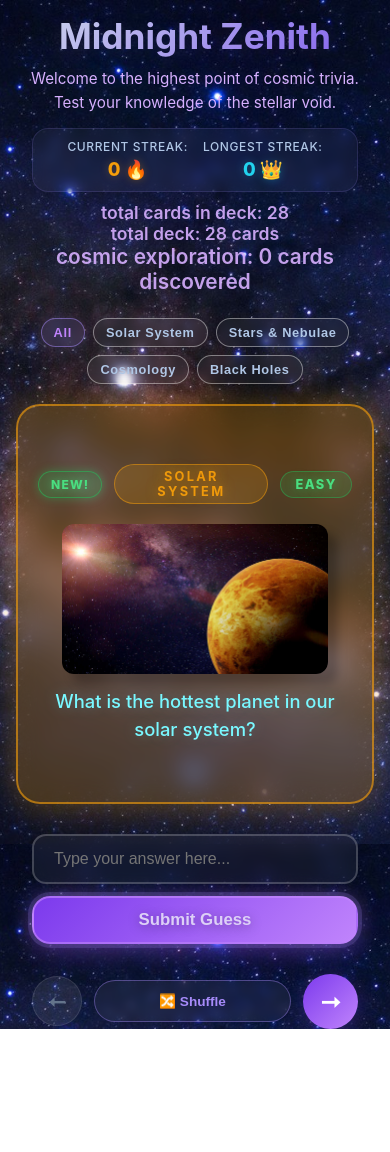
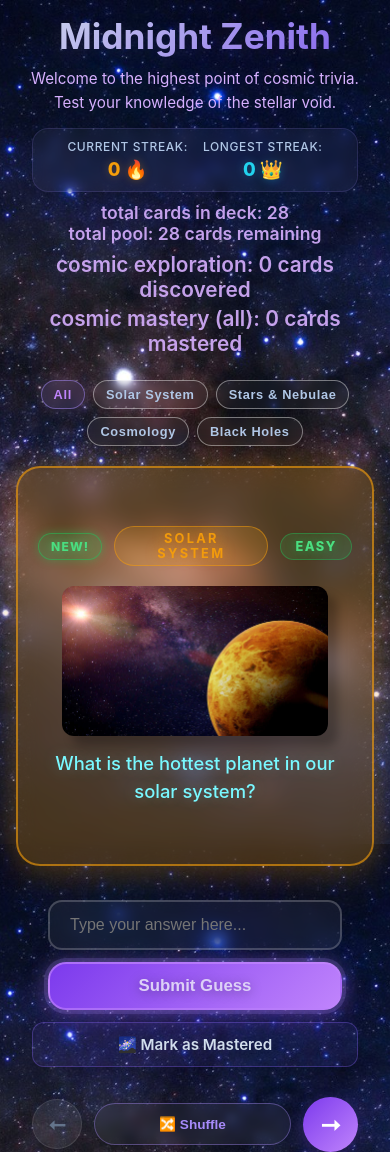
Before and after one commit to zxahamza20/Midnight-Zenith, a React (Vite) app: page / in a window 390 px wide. Before the commit the page ends 1029 px from the top, so only its background shows below. Built offline with nearby package versions, Linux system fonts and the light colour scheme.

Commit message:
Add the mastery tracker, users can mark a card as mastered and remove it from the pool.

```diff
--- a/src/App.css
+++ b/src/App.css
@@ -397,6 +397,94 @@ body {
   text-shadow: 0 0 10px rgba(34, 211, 238, 0.3);
 }
 
+.exploration-trackers-row {
+  display: flex;
+  flex-direction: column;
+  align-items: center;
+  gap: 4px;
+  margin-top: 8px;
+}
+
+.mastered-tracker {
+  font-size: 1.3rem;
+  font-weight: 600;
+  color: #d7b0ff;
+  margin: 0;
+  opacity: 0.9;
+}
+
+.action-row-container {
+  display: flex;
+  flex-direction: column;
+  align-items: center;
+  width: 100%;
+  max-width: 460px;
+  gap: 12px;
+  margin-top: 4px;
+}
+
+.action-row-container .guess-container {
+  width: 100%;
+  margin-bottom: 0;
+}
+
+.master-card-btn {
+  width: 100%;
+  padding: 12px 24px;
+  background: rgba(130, 94, 238, 0.08);
+  border: 1px solid rgba(130, 94, 238, 0.35);
+  border-radius: 12px;
+  color: #d1ddec;
+  font-family: inherit;
+  font-size: 0.95rem;
+  font-weight: 600;
+  cursor: pointer;
+  transition: all 0.2s ease-in-out;
+  box-shadow: 0 4px 15px rgba(0, 0, 0, 0.15);
+}
+
+.master-card-btn:hover {
+  background: rgba(130, 94, 238, 0.18);
+  border-color: rgba(167, 139, 250, 0.7);
+  color: #22d3ee;
+  box-shadow: 0 0 15px rgba(167, 139, 250, 0.3);
+  transform: translateY(-1px);
+}
+
+.master-card-btn:active {
+  transform: translateY(1px);
+}
+
+.empty-pool-message {
+  color: #22d3ee;
+  padding: 60px 20px;
+  text-align: center;
+  font-size: 1.15rem;
+  font-weight: 600;
+  letter-spacing: 0.02em;
+  background: rgba(130, 94, 238, 0.04);
+  border: 1px dashed rgba(167, 139, 250, 0.3);
+  border-radius: 16px;
+  max-width: 460px;
+  box-sizing: border-box;
+  width: 100%;
+  text-shadow: 0 0 8px rgba(34, 211, 238, 0.3);
+}
+
+@media (max-width: 500px) {
+  .action-row-container {
+    padding: 0 16px;
+    box-sizing: border-box;
+  }
+}
+
+@media (max-width: 500px) {
+  .action-row-container {
+    padding: 0 16px;
+    box-sizing: border-box;
+  }
+}
+
 @media (max-width: 500px) {
   .streak-tracker {
     gap: 15px;
--- a/src/App.jsx
+++ b/src/App.jsx
@@ -8,6 +8,7 @@ function App() {
   const [currentIndex, setCurrentIndex] = useState(0);
   const [forceFlipReset, setForceFlipReset] = useState(0);
   const [discoveredCardIds, setDiscoveredCardIds] = useState(new Set());
+  const [masteredCardIds, setMasteredCardIds] = useState(new Set());
   const [isTransitioningFilter, setIsTransitioningFilter] = useState(false);
   const [isTransitioningCard, setIsTransitioningCard] = useState(false);
 
@@ -22,28 +23,40 @@ function App() {
   const [isShuffled, setIsShuffled] = useState(false);
   const [sequenceMap, setSequenceMap] = useState([]);
 
+  // 1. Filter out already mastered cards from the global card source pool
+  const standardPoolCards = spaceCards.filter(card => !masteredCardIds.has(card.id));
+
+  // 2. Filter remaining cards based on active category selection
   const filteredCards = activeCategory === 'All'
-    ? spaceCards
-    : spaceCards.filter(card => card.category === activeCategory);
+    ? standardPoolCards
+    : standardPoolCards.filter(card => card.category === activeCategory);
 
-  // Generate sequence mapping whenever the deck layout filters or shuffles
+  // Generate sequence mapping whenever the filtered card layout changes or toggles shuffle
   useEffect(() => {
     let indices = Array.from({ length: filteredCards.length }, (_, i) => i);
     if (isShuffled) {
-      // Fisher-Yates Shuffle implementation
       for (let i = indices.length - 1; i > 0; i--) {
         const j = Math.floor(Math.random() * (i + 1));
         [indices[i], indices[j]] = [indices[j], indices[i]];
       }
     }
     setSequenceMap(indices);
-    setCurrentIndex(0); // Reset to the start of the new sequence order
+
+    // Safeguard pointer boundaries if cards are dynamically extracted by mastery action
+    setCurrentIndex(prevIndex => {
+      if (filteredCards.length === 0) return 0;
+      return prevIndex >= filteredCards.length ? filteredCards.length - 1 : prevIndex;
+    });
   }, [activeCategory, isShuffled, filteredCards.length]);
 
-  // Determine the actual card to show based on mapped sequence array
   const activeMappedIndex = sequenceMap[currentIndex] ?? 0;
   const currentCard = filteredCards[activeMappedIndex];
   const categoryList = ['All', ...new Set(spaceCards.map(card => card.category))];
+
+  // Helper method to count category-specific metrics explicitly
+  const getCategoryMasteredCount = (category) => {
+    return spaceCards.filter(card => masteredCardIds.has(card.id) && (category === 'All' || card.category === category)).length;
+  };
 
   const handleNextCard = () => {
     if (currentIndex >= filteredCards.length - 1) return;
@@ -104,13 +117,10 @@ function App() {
     e.preventDefault();
     if (!userGuess.trim() || !currentCard) return;
 
-    // Standardize answers: remove uppercase, trailing spaces, and minor punctuation strings
     const cleanString = (str) => str.toLowerCase().replace(/[.,\/#!$%\^&\*;:{}=\-_`~()?'"]/g,"").trim();
-
     const standardizedAnswer = cleanString(currentCard.answer);
     const standardizedUserGuess = cleanString(userGuess);
 
-    // Matches if exact match OR if the targeted partial keyword matches safely
     if (standardizedUserGuess === standardizedAnswer || standardizedAnswer.includes(standardizedUserGuess)) {
       setGuessFeedback('correct');
       setCurrentStreak(prev => {
@@ -126,6 +136,20 @@ function App() {
     }
   };
 
+  const handleMarkAsMastered = () => {
+    if (!currentCard) return;
+    setIsTransitioningCard(true);
+    setUserGuess('');
+    setGuessFeedback(null);
+    setForceFlipReset(prev => prev + 1);
+
+    setTimeout(() => {
+      setMasteredCardIds(prev => new Set([...prev, currentCard.id]));
+      setDiscoveredCardIds(prev => new Set([...prev, currentCard.id]));
+      setIsTransitioningCard(false);
+    }, 300);
+  };
+
   return (
     <div className="app">
       <header className="app-header">
@@ -134,7 +158,6 @@ function App() {
           Welcome to the highest point of cosmic trivia. Test your knowledge of the stellar void.
         </p>
 
-        {/* Streak Tracker Display Component */}
         <div className="streak-tracker">
           <div className="streak-stat">
             <span className="streak-label">Current Streak:</span>
@@ -148,11 +171,16 @@ function App() {
 
         <h3>total cards in deck: {spaceCards.length}</h3>
         <h3>
-          {activeCategory.toLowerCase() === 'all' ? 'total' : activeCategory.toLowerCase()} deck: {filteredCards.length} cards
+          {activeCategory.toLowerCase() === 'all' ? 'total' : activeCategory.toLowerCase()} pool: {filteredCards.length} cards remaining
         </h3>
+        <div className="exploration-trackers-row">
           <p className="discovered-tracker">
             cosmic exploration: {discoveredCardIds.size} cards discovered
           </p>
+          <p className="mastered-tracker">
+            cosmic mastery ({activeCategory.toLowerCase()}): {getCategoryMasteredCount(activeCategory)} cards mastered
+          </p>
+        </div>
       </header>
 
       <div className="category-filters">
@@ -185,6 +213,7 @@ function App() {
               guessFeedback={guessFeedback}
             />
 
+            <div className="action-row-container">
               <form className="guess-container" onSubmit={handleGuessSubmit}>
                 <input
                   type="text"
@@ -198,9 +227,21 @@ function App() {
                   Submit Guess
                 </button>
               </form>
+
+              <button
+                type="button"
+                className="master-card-btn"
+                onClick={handleMarkAsMastered}
+                title="Mark this card as mastered and remove it from rotation"
+              >
+                🌌 Mark as Mastered
+              </button>
+            </div>
           </>
         ) : (
-          <div style={{ color: '#94A3B8', padding: '40px' }}>No cards available.</div>
+          <div className="empty-pool-message">
+            🚀 All cosmic blueprints in this path have been mastered!
+          </div>
         )}
 
         <div className="navigation-controls">
@@ -224,7 +265,7 @@ function App() {
           <button
             className="nav-button next-button"
             onClick={handleNextCard}
-            disabled={currentIndex >= filteredCards.length - 1}
+            disabled={currentIndex >= filteredCards.length - 1 || filteredCards.length === 0}
             title="Next Card"
           >
             ⭢
```
Lines whose indentation alone changed are shown as unchanged.
